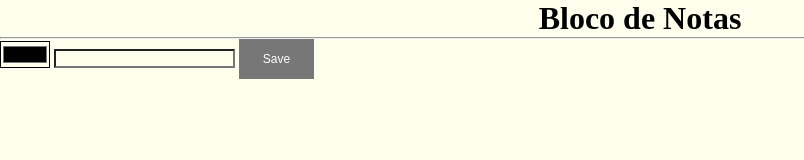
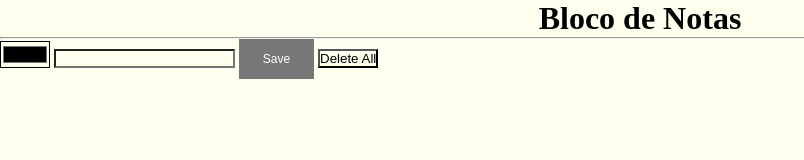
Before and after one commit to LinkOort/jsnotes, a plain HTML site: page index.html in a window 1280 px wide. Shown: the whole page, without its empty margins (0-804 px from the left). Drawn offline with Linux system fonts and the light colour scheme.

Commit message:
foi criado um botão para apagar tudo

```diff
--- a/index.html
+++ b/index.html
@@ -13,6 +13,7 @@
         <input type="color" id="color">
         <input type="text" id="nota" class="not">
         <button type="button" class="btnSave">Save</button>
+        <button type="button" class="delAll">Delete All</button>
     </div>
         <div id="principal">
 
```
